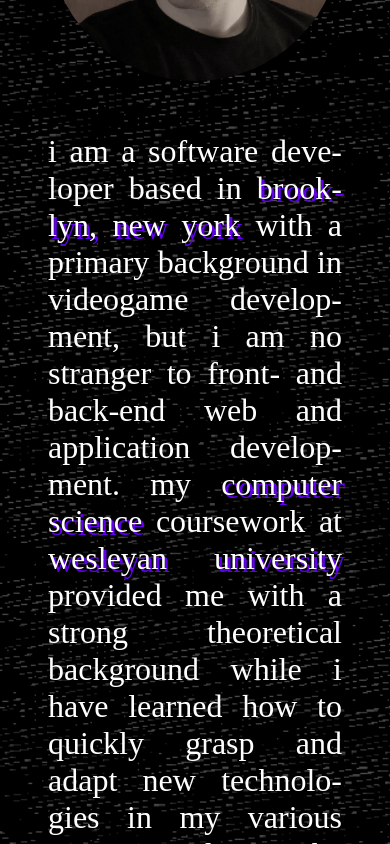
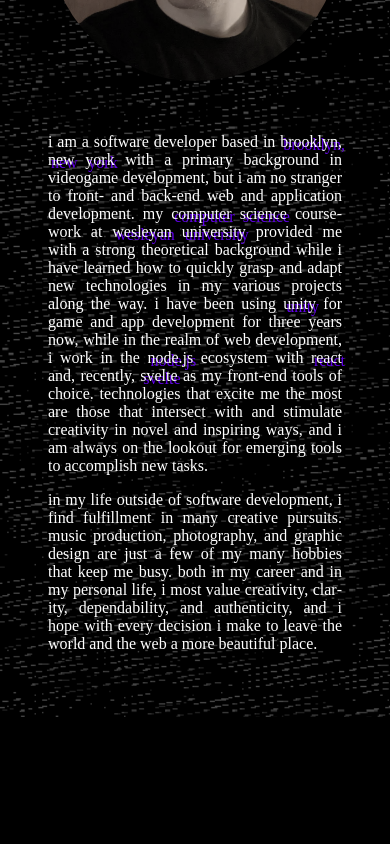
Before and after one commit to brysonpdavis/brysonpd.com, a Svelte app: page / in a window 390 px wide. Shown: the part 1160-2004 px from the top of the page. After the commit the page ends 1877 px from the top, so only its background shows below. Built offline with nearby package versions, Linux system fonts and the light colour scheme; a web font is replaced by a local one.

Commit message:
dynamic font size for mobile

```diff
--- a/public/global.css
+++ b/public/global.css
@@ -89,6 +89,10 @@
 	border-bottom: 20px solid #181818;
 }
 
+::-webkit-scrollbar-thumb:hover {
+	background-color: #d6d6d6;
+}
+
 ::-webkit-scrollbar-track {
 	background-color: #181818;
 }
--- a/src/components/Introduction.svelte
+++ b/src/components/Introduction.svelte
@@ -21,11 +21,22 @@
     }
 
     p {
-        font-size: 2em;
         text-align: justify;
         hyphens: auto;
         -webkit-hyphens: auto;
         -ms-hyphens: auto;
+    }
+
+    @media screen and (min-width: 601px){
+        p {
+            font-size: 2em
+        }
+    }
+
+    @media screen and (max-width: 600px) {
+        p{
+            font-size: 1em;
+        }
     }
 </style>
 
--- a/src/components/Projects.svelte
+++ b/src/components/Projects.svelte
@@ -15,13 +15,25 @@
     }
 
     p {
-        font-size: 2em;
         text-align: justify;
         hyphens: auto;
         -webkit-hyphens: auto;
         -ms-hyphens: auto;
         margin-block-end: 0;
     }
+
+    @media screen and (min-width: 601px){
+        p {
+            font-size: 2em
+        }
+    }
+
+    @media screen and (max-width: 600px) {
+        p{
+            font-size: 1em;
+        }
+    }
+
 
 </style>
 
@@ -82,7 +94,6 @@
             </p>
         </Hide>
     </ProjectInstance>
-
     <ProjectInstance
         name={'flux'}
         url={'https://youtu.be/24BwA6SMkLg'}
```
Also changed, not shown: public/build/bundle.js, 2 other files (tests, documents, lock files or other folders).
